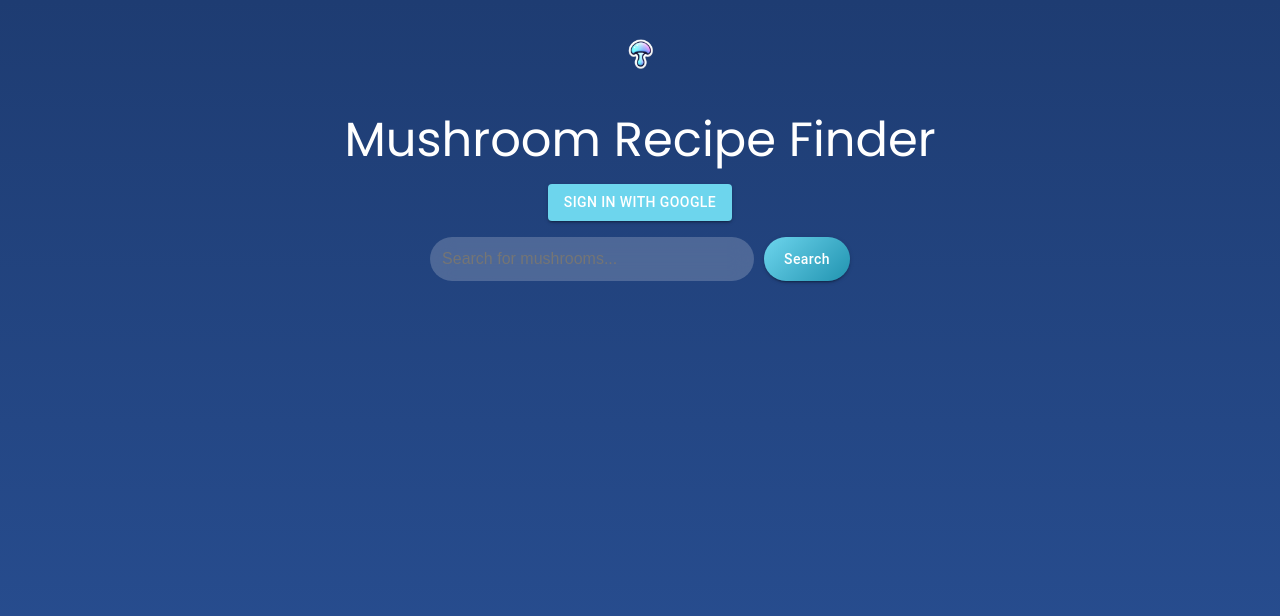
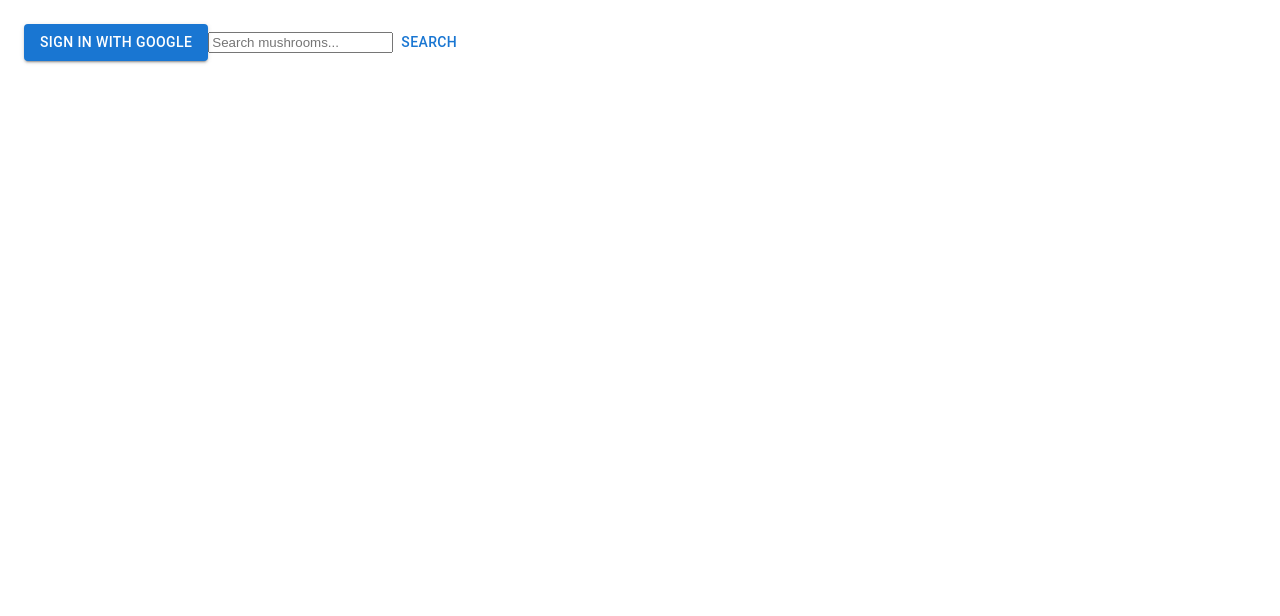
Before and after one commit to mrlilholt/mushroomRecipeApp, a React (Create React App) app in the folder frontend/: page / in a window 1280 px wide. Shown: the top 616 px of the page. Built offline with nearby package versions, Linux system fonts and the light colour scheme.

Commit message:
some app and fb updates

```diff
--- a/frontend/src/App.js
+++ b/frontend/src/App.js
@@ -1,16 +1,24 @@
 import React, { useState } from "react";
 import axios from "axios";
 import { Box, Card, CardMedia, Typography, Grid, Button } from "@mui/material";
-import { db } from "./firebase";
+import { db, signInWithGoogle } from "./firebase";
 import { collection, addDoc } from "firebase/firestore";
-import { signInWithGoogle } from "./firebase";
 
 function App() {
   const [mushroom, setMushroom] = useState("");
   const [recipes, setRecipes] = useState([]);
-  const [user, setUser] = useState(null); // State to store the signed-in user
+  const [user, setUser] = useState(null);
 
-  // Function to fetch recipes
+  // Handle Google Sign-In
+  const handleSignIn = async () => {
+    const signedInUser = await signInWithGoogle();
+    if (signedInUser) {
+      setUser(signedInUser);
+      alert(`Welcome, ${signedInUser.displayName}!`);
+    }
+  };
+
+  // Fetch recipes
   const fetchRecipes = async () => {
     try {
       const response = await axios.get(
@@ -22,28 +30,15 @@ function App() {
     }
   };
 
-  // Google Sign-In Function
-  const handleSignIn = async () => {
-    const result = await signInWithGoogle();
-    if (result) {
-      setUser(result); // Update state with user info
-      alert(`Welcome, ${result.displayName}!`);
-    }
-  };
-
-  // Save favorite recipe to Firestore
+  // Save favorite recipe
   const saveFavorite = async (recipe) => {
     if (!user) {
       alert("You need to sign in to save favorites!");
       return;
     }
-
     try {
       const favoritesRef = collection(db, "favorites");
-      await addDoc(favoritesRef, {
-        ...recipe,
-        user: user.uid, // Associate recipe with the signed-in user
-      });
+      await addDoc(favoritesRef, { ...recipe, user: user.uid });
       alert("Recipe saved to favorites!");
     } catch (error) {
       console.error("Error saving recipe:", error);
@@ -51,157 +46,33 @@ function App() {
   };
 
   return (
-    <Box
-      sx={{
-        background: "linear-gradient(to bottom, #1e3c72, #2a5298)",
-        minHeight: "100vh",
-        padding: 3,
-        color: "white",
-      }}
-    >
-      {/* Logo */}
-      <Box sx={{ display: "flex", justifyContent: "center", marginBottom: 1 }}>
-        <img
-          src="/mushroomLogo.png"
-          alt="Mushroom Recipe Logo"
-          style={{ width: "80px", height: "auto" }}
-        />
-      </Box>
-
-      {/* Title */}
-      <Typography
-        variant="h3"
-        component="h1"
-        sx={{
-          textAlign: "center",
-          marginBottom: 2,
-          fontFamily: "'Poppins', sans-serif",
-          fontWeight: 400,
-          color: "#fff",
-        }}
-      >
-        Mushroom Recipe Finder
-      </Typography>
-
-      {/* Sign-In Section */}
-      <Box sx={{ display: "flex", justifyContent: "center", marginBottom: 2 }}>
+    <Box sx={{ padding: 3, color: "white" }}>
+      {/* Sign-In Button */}
       {!user ? (
-          <Button
-            variant="contained"
-            onClick={handleSignIn}
-            sx={{ background: "#6dd5ed", color: "white" }}
-          >
+        <Button variant="contained" onClick={handleSignIn}>
           Sign in with Google
         </Button>
       ) : (
-          <Typography variant="h6">
-            Welcome, {user.displayName}! 🎉
-          </Typography>
+        <Typography>Welcome, {user.displayName}!</Typography>
       )}
-      </Box>
 
       {/* Search Section */}
-      <Box
-        sx={{
-          display: "flex",
-          justifyContent: "center",
-          marginBottom: 3,
-        }}
-      >
       <input
         type="text"
-          placeholder="Search for mushrooms..."
+        placeholder="Search mushrooms..."
         value={mushroom}
         onChange={(e) => setMushroom(e.target.value)}
-          style={{
-            padding: "12px",
-            borderRadius: "25px",
-            border: "none",
-            width: "300px",
-            background: "rgba(255, 255, 255, 0.2)",
-            backdropFilter: "blur(10px)",
-            color: "white",
-            fontSize: "16px",
-            marginRight: "10px",
-            outline: "none",
-          }}
       />
-        <Button
-          onClick={fetchRecipes}
-          variant="contained"
-          sx={{
-            background: "linear-gradient(135deg, #6dd5ed, #2193b0)",
-            color: "white",
-            borderRadius: "25px",
-            padding: "10px 20px",
-            textTransform: "none",
-            "&:hover": {
-              background: "linear-gradient(135deg, #5ab4d7, #1b7e95)",
-            },
-          }}
-        >
-          Search
-        </Button>
-      </Box>
+      <Button onClick={fetchRecipes}>Search</Button>
 
-      {/* Recipe Grid */}
-      <Grid container spacing={3} sx={{ marginTop: 3 }}>
+      {/* Recipe Cards */}
+      <Grid container spacing={2}>
         {recipes.map((recipe, index) => (
           <Grid item xs={12} sm={6} md={4} key={index}>
-            <Card
-              sx={{
-                position: "relative",
-                borderRadius: 3,
-                overflow: "hidden",
-                boxShadow: "0px 4px 8px rgba(0, 0, 0, 0.1)",
-                transition: "transform 0.2s ease, box-shadow 0.2s ease",
-                "&:hover": {
-                  transform: "translateY(-5px)",
-                  boxShadow: "0px 8px 16px rgba(0, 0, 0, 0.2)",
-                },
-              }}
-            >
-              <CardMedia
-                component="img"
-                height="200"
-                image={recipe.image_url}
-                alt={recipe.title}
-              />
-              <Box
-                sx={{
-                  position: "absolute",
-                  bottom: 0,
-                  left: 0,
-                  width: "100%",
-                  background: "rgba(0, 0, 0, 0.6)",
-                  color: "white",
-                  padding: "10px",
-                }}
-              >
-                <Typography variant="h6" sx={{ fontWeight: "bold" }}>
-                  {recipe.title}
-                </Typography>
-                <Typography variant="body2">
-                  ⭐ {recipe.rating} stars ({recipe.ratings_count} reviews)
-                </Typography>
-                <Button
-                  variant="contained"
-                  size="small"
-                  onClick={() => saveFavorite(recipe)}
-                  sx={{ marginTop: 1, marginRight: 1, background: "#4caf50" }}
-                >
-                  Save Favorite
-                </Button>
-                <Button
-                  variant="contained"
-                  size="small"
-                  href={recipe.link}
-                  target="_blank"
-                  sx={{ marginTop: 1, background: "#ff9800" }}
-                >
-                  View Recipe
-                </Button>
-              </Box>
+            <Card>
+              <CardMedia component="img" image={recipe.image_url} />
+              <Typography>{recipe.title}</Typography>
+              <Button onClick={() => saveFavorite(recipe)}>Save Favorite</Button>
             </Card>
           </Grid>
         ))}
--- a/frontend/src/firebase.js
+++ b/frontend/src/firebase.js
@@ -1,9 +1,8 @@
-// Import Firebase SDK
 import { initializeApp } from "firebase/app";
 import { getFirestore } from "firebase/firestore";
 import { getAuth, GoogleAuthProvider, signInWithPopup } from "firebase/auth";
 
-// Firebase configuration
+// Your Firebase config
 const firebaseConfig = {
   apiKey: "AIzaSyDF8RFUXRMB5j9opsdgkC9do_5YaMOLPE",
   authDomain: "mushroom-recipes-1c2eb.firebaseapp.com",
@@ -11,27 +10,25 @@ const firebaseConfig = {
   storageBucket: "mushroom-recipes-1c2eb.appspot.com",
   messagingSenderId: "54616764608",
   appId: "1:54616764608:web:9b862b1049cc2de163d25",
-  measurementId: "G-K5MB451GRB",
 };
 
 // Initialize Firebase
 const app = initializeApp(firebaseConfig);
 
-// Initialize Firestore and Auth
+// Initialize services
 const db = getFirestore(app);
 const auth = getAuth(app);
 const provider = new GoogleAuthProvider();
 
 // Google Sign-In Function
-export const signInWithGoogle = async () => {
+const signInWithGoogle = async () => {
   try {
     const result = await signInWithPopup(auth, provider);
     return result.user; // Return the signed-in user
   } catch (error) {
     console.error("Error signing in with Google:", error);
-    return null; // Return null if there's an error
   }
 };
 
-// Export Firebase services
-export { db, auth, provider };
+// Export services and functions
+export { db, auth, provider, signInWithGoogle };
```
Lines whose indentation alone changed are shown as unchanged.
